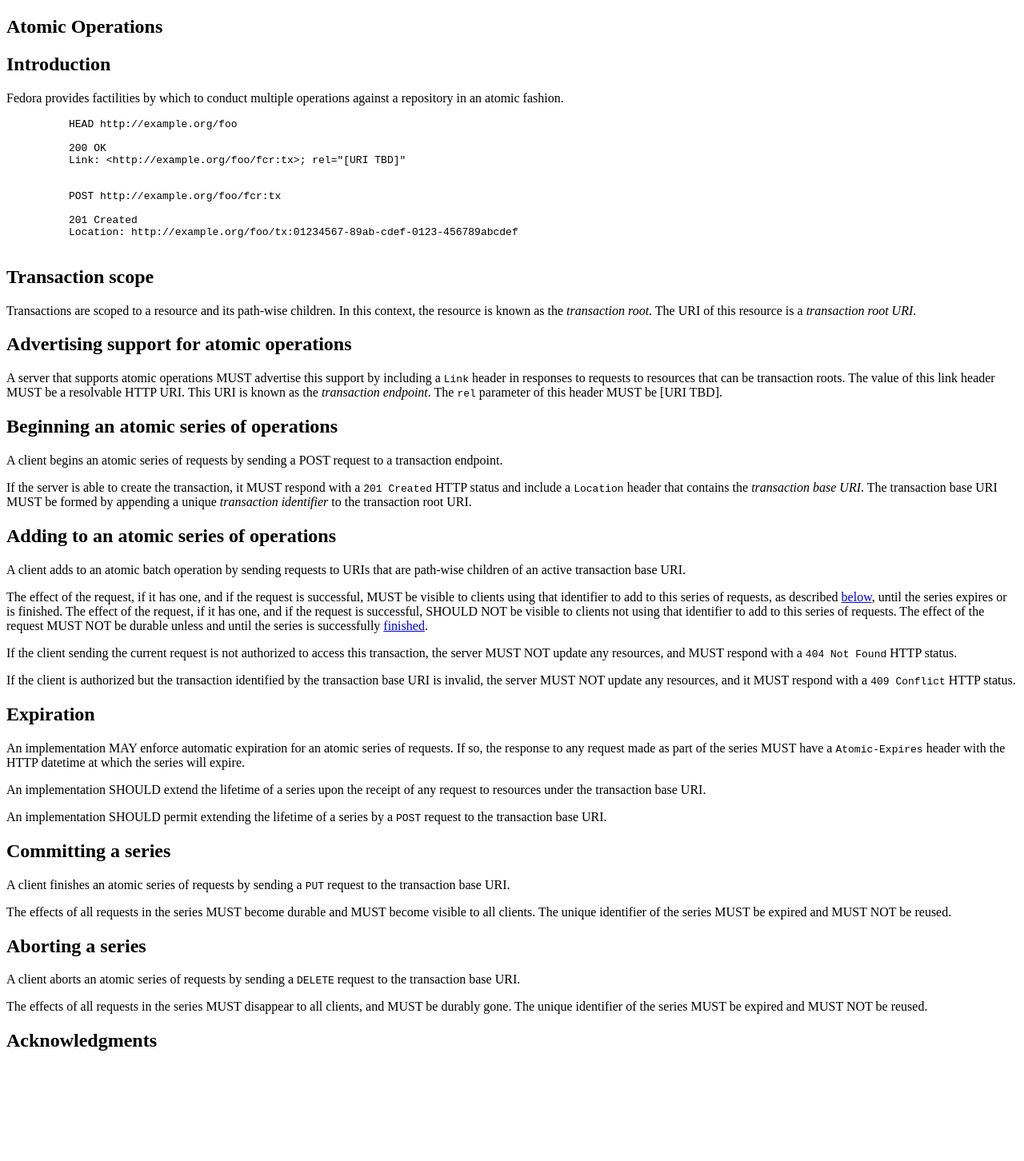
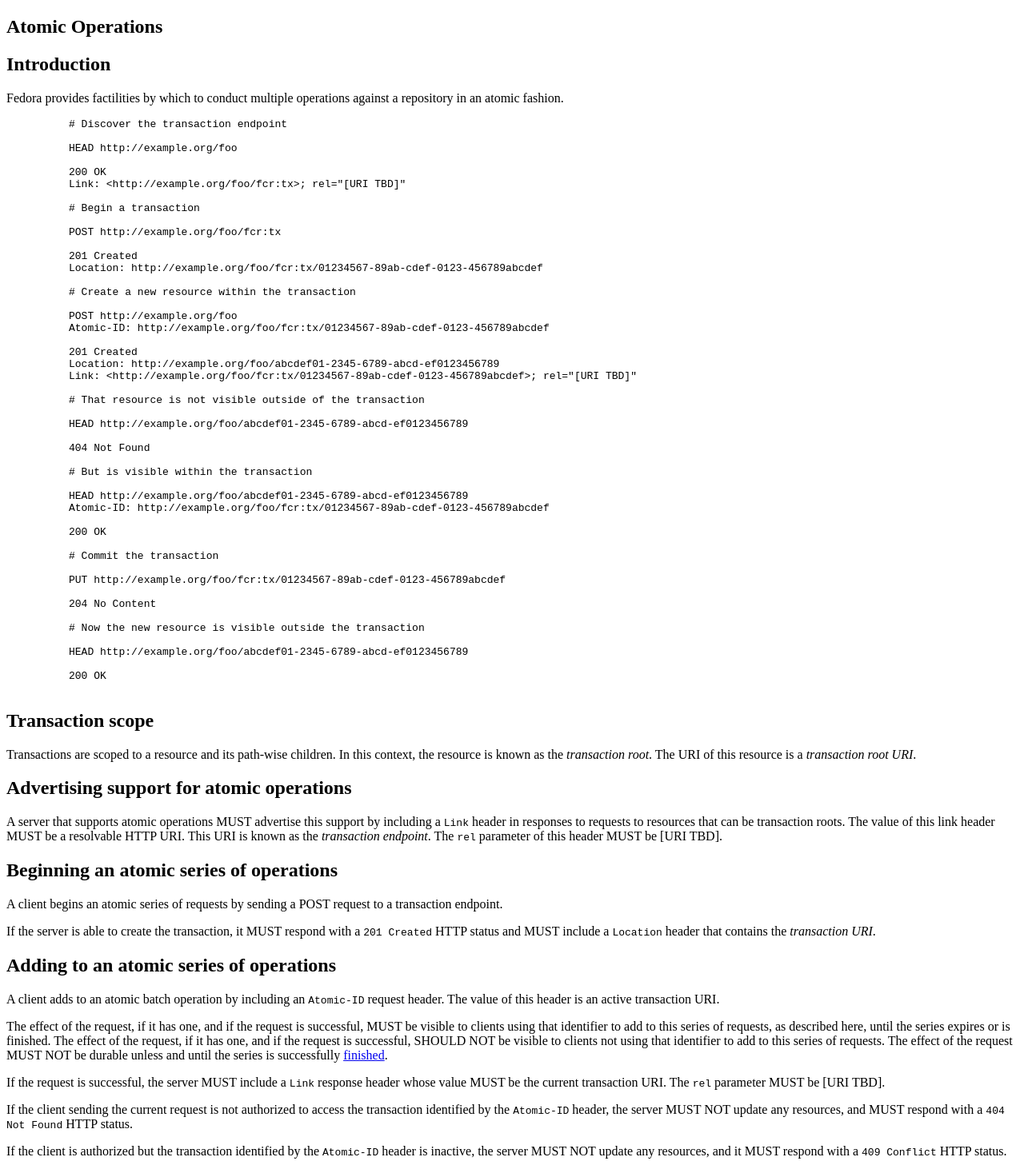
Before and after one commit to fcrepo/fcrepo-specification-atomic-operations, a plain HTML site: page index.html in a window 1280 px wide. Shown: the top 1452 px of the page at 80% size. Before the commit the page ends 1335 px from the top, so only its background shows below. Drawn offline with Linux system fonts and the light colour scheme.

Commit message:
Use a mixture of headers and URIs.
Keeps the transaction ID out of the resource URIs. But make the transaction ID a
URI so it can be acted upon for commit/rollback/keepalive operations.

```diff
--- a/index.html
+++ b/index.html
@@ -102,16 +102,53 @@
           against a repository in an atomic fashion.
         </p>
         <pre class="http">
+          # Discover the transaction endpoint
+
           HEAD http://example.org/foo
 
           200 OK
           Link: &lt;http://example.org/foo/fcr:tx>; rel="[URI TBD]"
 
+          # Begin a transaction
 
           POST http://example.org/foo/fcr:tx
 
           201 Created
-          Location: http://example.org/foo/tx:01234567-89ab-cdef-0123-456789abcdef
+          Location: http://example.org/foo/fcr:tx/01234567-89ab-cdef-0123-456789abcdef
+
+          # Create a new resource within the transaction
+
+          POST http://example.org/foo
+          Atomic-ID: http://example.org/foo/fcr:tx/01234567-89ab-cdef-0123-456789abcdef
+
+          201 Created
+          Location: http://example.org/foo/abcdef01-2345-6789-abcd-ef0123456789
+          Link: &lt;http://example.org/foo/fcr:tx/01234567-89ab-cdef-0123-456789abcdef>; rel="[URI TBD]"
+
+          # That resource is not visible outside of the transaction
+
+          HEAD http://example.org/foo/abcdef01-2345-6789-abcd-ef0123456789
+
+          404 Not Found
+
+          # But is visible within the transaction
+
+          HEAD http://example.org/foo/abcdef01-2345-6789-abcd-ef0123456789
+          Atomic-ID: http://example.org/foo/fcr:tx/01234567-89ab-cdef-0123-456789abcdef
+
+          200 OK
+
+          # Commit the transaction
+
+          PUT http://example.org/foo/fcr:tx/01234567-89ab-cdef-0123-456789abcdef
+
+          204 No Content
+
+          # Now the new resource is visible outside the transaction
+
+          HEAD http://example.org/foo/abcdef01-2345-6789-abcd-ef0123456789
+
+          200 OK
         </pre>
       </section>
 
@@ -145,39 +182,44 @@
         </p>
         <p>
           If the server is able to create the transaction, it MUST respond with
-          a <code>201 Created</code> HTTP status and include a
-          <code>Location</code> header that contains the <dfn>transaction base
-          URI</dfn>. The transaction base URI MUST be formed by appending a
-          unique <dfn>transaction identifier</dfn> to the transaction root URI.
+          a <code>201 Created</code> HTTP status and MUST include a
+          <code>Location</code> header that contains the <dfn>transaction
+          URI</dfn>.
         </p>
       </section>
 
       <section id="adding">
         <h2>Adding to an atomic series of operations</h2>
         <p>
-          A client adds to an atomic batch operation by sending requests to URIs
-          that are path-wise children of an active transaction base URI.
+          A client adds to an atomic batch operation by including an
+          <code>Atomic-ID</code> request header. The value of this header is an
+          active transaction URI.
         </p>
         <p>
           The effect of the request, if it has one, and if the request is
           successful, MUST be visible to clients using that identifier to add to
-          this series of requests, as described <a href="#adding">below</a>,
-          until the series expires or is finished. The effect of the request, if
-          it has one, and if the request is successful, SHOULD NOT be visible to
-          clients not using that identifier to add to this series of requests.
-          The effect of the request MUST NOT be durable unless and until the
-          series is successfully <a href="#commit">finished</a>.
+          this series of requests, as described here, until the series expires
+          or is finished. The effect of the request, if it has one, and if the
+          request is successful, SHOULD NOT be visible to clients not using that
+          identifier to add to this series of requests.  The effect of the
+          request MUST NOT be durable unless and until the series is
+          successfully <a href="#commit">finished</a>.
         </p>
         <p>
+          If the request is successful, the server MUST include a
+          <code>Link</code> response header whose value MUST be the current
+          transaction URI. The <code>rel</code> parameter MUST be [URI TBD].
+        <p>
           If the client sending the current request is not authorized to access
-          this transaction, the server MUST NOT update any resources, and MUST
-          respond with a <code>404 Not Found</code> HTTP status.
+          the transaction identified by the <code>Atomic-ID</code> header, the
+          server MUST NOT update any resources, and MUST respond with a
+          <code>404 Not Found</code> HTTP status.
         </p>
         <p>
           If the client is authorized but the transaction identified by the
-          transaction base URI is invalid, the server MUST NOT update any
-          resources, and it MUST respond with a <code>409 Conflict</code> HTTP
-          status.
+          <code>Atomic-ID</code> header is inactive, the server MUST NOT update
+          any resources, and it MUST respond with a <code>409 Conflict</code>
+          HTTP status.
         </p>
       </section>
 
@@ -191,23 +233,24 @@
         </p>
         <p>
           An implementation SHOULD extend the lifetime of a series upon the
-          receipt of any request to resources under the transaction base URI.
+          receipt of any request to resources within the scope of the
+          transaction.
         </p>
         <p>
           An implementation SHOULD permit extending the lifetime of a series by
-          a <code>POST</code> request to the transaction base URI.
+          a <code>POST</code> request to the transaction URI.
       </section>
 
       <section id="commit">
         <h2>Committing a series</h2>
         <p>
           A client finishes an atomic series of requests by sending a
-          <code>PUT</code> request to the transaction base URI.
+          <code>PUT</code> request to the transaction URI.
         </p>
         <p>
           The effects of all requests in the series MUST become durable and MUST
-          become visible to all clients. The unique identifier of the series
-          MUST be expired and MUST NOT be reused.
+          become visible to all clients. The transaction URI of the series MUST
+          be expired and MUST NOT be reused.
         </p>
       </section>
 
@@ -215,11 +258,11 @@
         <h2>Aborting a series</h2>
         <p>
           A client aborts an atomic series of requests by sending a
-          <code>DELETE</code> request to the transaction base URI.
+          <code>DELETE</code> request to the transaction URI.
         </p>
         <p>
           The effects of all requests in the series MUST disappear to all
-          clients, and MUST be durably gone. The unique identifier of the series
+          clients, and MUST be durably gone. The transaction URI of the series
           MUST be expired and MUST NOT be reused.
         </p>
       </section>
```
